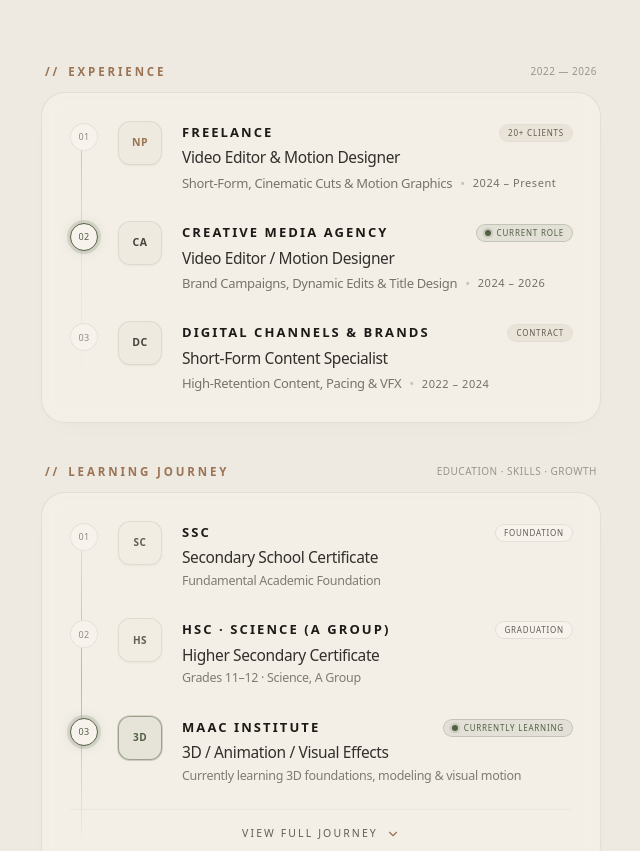
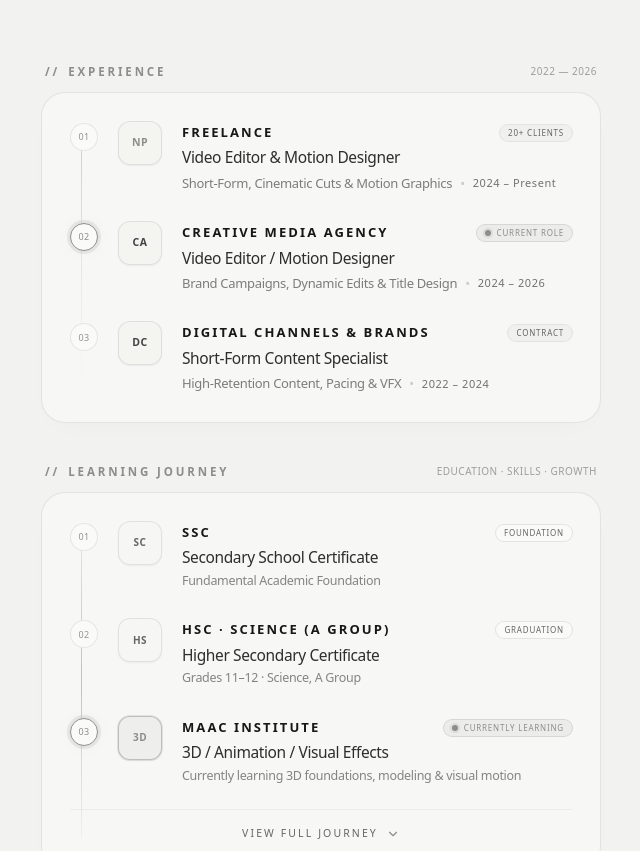
Before and after one commit to nbtsp38-bot/niharparekh, a Next.js app: page /about in a window 1280 px wide. Shown: the part 1220-2071 px from the top of the page, without its empty margins (319-959 px from the left). Built offline with nearby package versions, Linux system fonts and the light colour scheme.

Commit message:
Restore silver monochrome & dark graphite visual identity across entire portfolio

```diff
--- a/app/globals.css
+++ b/app/globals.css
@@ -3,53 +3,50 @@
 @custom-variant dark (&:where(.dark, .dark *));
 
 :root {
-  /* Backgrounds — warm limestone / natural paper */
-  --background: #EEE9E1;
-  --background-secondary: #E3DDD3;
-  --background-deep: #E3DDD3;
+  /* Backgrounds — cool neutral paper / light gray */
+  --background: #F2F2F0;
+  --background-secondary: #E8E8E6;
+  --background-deep: #E8E8E6;
 
   /* Surfaces */
-  --surface: #F7F3EC;
-  --surface-primary: #F7F3EC;
-  --surface-secondary: #EAE3D8;
-  --surface-elevated: #FFFDF8;
-  --surface-soft: #EAE3D8;
-  --surface-warm: #EAE3D8;
+  --surface: #FAFAF9;
+  --surface-primary: #FAFAF9;
+  --surface-secondary: #F0F0EE;
+  --surface-elevated: #FFFFFF;
+  --surface-soft: #F0F0EE;
+  --surface-warm: #EAEAE8;
 
   /* Legacy & system mappings */
-  --muted: #EAE3D8;
-  --frame: #EEE9E1;
+  --muted: #F0F0EE;
+  --frame: #F2F2F0;
 
-  /* Text — deep warm charcoal, not pure black */
-  --text-primary: #1C1A17;
-  --foreground: #1C1A17;
-  --text-secondary: #625D55;
-  --muted-foreground: #625D55;
-  --text-muted: #8B8378;
+  /* Text — crisp charcoal & neutral grays */
+  --text-primary: #171717;
+  --foreground: #171717;
+  --text-secondary: #666666;
+  --muted-foreground: #666666;
+  --text-muted: #8A8A88;
 
-  /* Borders — soft, low opacity */
-  --border: rgba(28, 26, 23, 0.08);
-  --border-strong: rgba(28, 26, 23, 0.14);
+  /* Borders — clean subtle gray */
+  --border: rgba(23, 23, 23, 0.09);
+  --border-strong: rgba(23, 23, 23, 0.16);
 
-  /* Photography-inspired muted natural accents */
-  --sand: #9A7454;
-  --accent: #9A7454;
-  --accent-sand: #9A7454;
-  --accent-light: #B89273;
-  --accent-highlight: #B89273;
-  --accent-soft: rgba(154, 116, 84, 0.08);
-
-  --terracotta: #9C634D;
-  --accent-terracotta: #9C634D;
-
-  --olive: #536044;
-  --accent-olive: #536044;
-
-  --blue-gray: #7F929E;
-  --accent-blue: #7F929E;
+  /* Silver Monochrome Accents */
+  --accent: #8D8D89;
+  --accent-light: #555555;
+  --accent-highlight: #555555;
+  --accent-soft: rgba(141, 141, 137, 0.12);
+  --sand: #8D8D89;
+  --accent-sand: #8D8D89;
+  --terracotta: #666666;
+  --accent-terracotta: #666666;
+  --olive: #8D8D89;
+  --accent-olive: #8D8D89;
+  --blue-gray: #666666;
+  --accent-blue: #666666;
 
   /* Ring */
-  --ring: #9A7454;
+  --ring: #8D8D89;
 
   /* Font stacks */
   --font-sans: var(--font-geist-sans), system-ui, -apple-system, sans-serif;
@@ -58,53 +55,50 @@
 }
 
 .dark {
-  /* Backgrounds — rich, warm cinematic charcoal (not flat black) */
-  --background: #0D0C0A;
-  --background-secondary: #12110F;
-  --background-deep: #090908;
+  /* Backgrounds — deep dark graphite (not pure black) */
+  --background: #0B0B0B;
+  --background-secondary: #0F0F0F;
+  --background-deep: #080808;
 
-  /* Surfaces — clearly elevated warm charcoal with visible depth */
-  --surface: #171612;
-  --surface-primary: #171612;
-  --surface-secondary: #181613;
-  --surface-elevated: #1D1A15;
-  --surface-soft: #1D1A15;
-  --surface-warm: #221E19;
+  /* Surfaces — dark graphite with subtle tonal elevations */
+  --surface: #131313;
+  --surface-primary: #131313;
+  --surface-secondary: #171717;
+  --surface-elevated: #1A1A1A;
+  --surface-soft: #1A1A1A;
+  --surface-warm: #222222;
 
   /* Legacy & system mappings */
-  --muted: #181613;
-  --frame: #0D0C0A;
+  --muted: #171717;
+  --frame: #0B0B0B;
 
-  /* Text — warm ivory, crisp readable hierarchy */
-  --text-primary: #F0E9DE;
-  --foreground: #F0E9DE;
-  --text-secondary: #B4AA9D;
-  --muted-foreground: #B4AA9D;
-  --text-muted: #81786D;
+  /* Text — cool silver typography */
+  --text-primary: #E3E3E1;
+  --foreground: #E3E3E1;
+  --text-secondary: #A6A6A3;
+  --muted-foreground: #A6A6A3;
+  --text-muted: #777773;
 
-  /* Borders — visible, refined tactile edges */
-  --border: rgba(240, 233, 222, 0.12);
-  --border-strong: rgba(240, 233, 222, 0.18);
+  /* Borders — subtle silver/gray */
+  --border: rgba(255, 255, 255, 0.09);
+  --border-strong: rgba(255, 255, 255, 0.16);
 
-  /* Photography-inspired desaturated accents */
-  --sand: #B28A68;
-  --accent: #B28A68;
-  --accent-sand: #B28A68;
-  --accent-light: #CBA787;
-  --accent-highlight: #CBA787;
-  --accent-soft: rgba(178, 138, 104, 0.10);
-
-  --terracotta: #A96F57;
-  --accent-terracotta: #A96F57;
-
-  --olive: #586348;
-  --accent-olive: #586348;
-
-  --blue-gray: #9DADB7;
-  --accent-blue: #9DADB7;
+  /* Silver / Brushed Metal Accents */
+  --accent: #C7C7C3;
+  --accent-light: #E4E4E1;
+  --accent-highlight: #E4E4E1;
+  --accent-soft: rgba(199, 199, 195, 0.12);
+  --sand: #C7C7C3;
+  --accent-sand: #C7C7C3;
+  --terracotta: #A6A6A3;
+  --accent-terracotta: #A6A6A3;
+  --olive: #C7C7C3;
+  --accent-olive: #C7C7C3;
+  --blue-gray: #A6A6A3;
+  --accent-blue: #A6A6A3;
 
   /* Ring */
-  --ring: #B28A68;
+  --ring: #C7C7C3;
 }
 
 @theme inline {
--- a/app/layout.tsx
+++ b/app/layout.tsx
@@ -31,8 +31,8 @@ export const metadata: Metadata = baseMetadata;
 
 export const viewport: Viewport = {
   themeColor: [
-    { media: "(prefers-color-scheme: light)", color: "#EEE9E1" },
-    { media: "(prefers-color-scheme: dark)", color: "#080807" },
+    { media: "(prefers-color-scheme: light)", color: "#F2F2F0" },
+    { media: "(prefers-color-scheme: dark)", color: "#0B0B0B" },
   ],
   width: "device-width",
   initialScale: 1,
--- a/components/about/education.tsx
+++ b/components/about/education.tsx
@@ -168,8 +168,8 @@ function JourneyEntry({
         <span
           className={`flex h-6 w-6 items-center justify-center rounded-full border font-mono text-[8px] font-medium tracking-wider transition-all duration-300 sm:h-7 sm:w-7 sm:text-[9px] ${
             item.isCurrent
-              ? "border-accent-olive bg-surface-primary text-accent-olive shadow-[0_0_12px_-2px_rgba(85,97,69,0.35)] ring-3 ring-accent-olive/15 dark:bg-surface-elevated"
-              : "border-border bg-surface-primary text-muted-foreground/70 group-hover:border-accent-sand/70 group-hover:text-accent-sand dark:border-border dark:bg-surface-elevated"
+              ? "border-accent bg-surface-primary text-accent shadow-[0_0_12px_-2px_rgba(199,199,195,0.35)] ring-3 ring-accent/15 dark:bg-surface-elevated"
+              : "border-border bg-surface-primary text-muted-foreground/70 group-hover:border-accent/70 group-hover:text-accent dark:border-border dark:bg-surface-elevated"
           }`}
         >
           {item.num}
@@ -181,9 +181,9 @@ function JourneyEntry({
         <span
           className={`flex h-11 w-11 items-center justify-center rounded-xl border font-mono text-[10px] font-semibold tracking-wider shadow-xs transition-all duration-300 ${
             item.isCurrent
-              ? "border-accent-olive/50 bg-accent-olive/[0.08] text-accent-olive ring-1 ring-accent-olive/20"
+              ? "border-accent/50 bg-accent/[0.08] text-accent ring-1 ring-accent/20"
               : item.type === "creative-practice"
-              ? "border-border bg-surface-secondary/50 text-foreground/80 group-hover:border-accent-sand/40 group-hover:bg-surface-secondary dark:border-border dark:bg-surface-secondary/40 dark:group-hover:border-accent-sand/35"
+              ? "border-border bg-surface-secondary/50 text-foreground/80 group-hover:border-accent/40 group-hover:bg-surface-secondary dark:border-border dark:bg-surface-secondary/40 dark:group-hover:border-accent/35"
               : "border-border bg-surface-secondary/30 text-muted-foreground group-hover:border-border group-hover:text-foreground/75 dark:border-border dark:bg-surface-secondary/20"
           }`}
         >
@@ -202,7 +202,7 @@ function JourneyEntry({
           <span
             className={`inline-flex items-center gap-1.5 rounded-full px-2 py-0.5 font-mono text-[7.5px] font-medium uppercase tracking-widest sm:text-[8px] ${
               item.isCurrent
-                ? "bg-accent-olive/10 text-accent-olive ring-1 ring-accent-olive/30"
+                ? "bg-accent/10 text-accent ring-1 ring-accent/30"
                 : item.type === "creative-practice"
                 ? "bg-surface-secondary text-muted-foreground ring-1 ring-border"
                 : "bg-surface-primary text-muted-foreground ring-1 ring-border"
@@ -210,8 +210,8 @@ function JourneyEntry({
           >
             {item.isCurrent && (
               <span className="relative flex h-1.5 w-1.5">
-                <span className="absolute inline-flex h-full w-full animate-ping rounded-full bg-accent-olive opacity-75" />
-                <span className="relative inline-flex h-1.5 w-1.5 rounded-full bg-accent-olive" />
+                <span className="absolute inline-flex h-full w-full animate-ping rounded-full bg-accent opacity-75" />
+                <span className="relative inline-flex h-1.5 w-1.5 rounded-full bg-accent" />
               </span>
             )}
             {item.badge}
--- a/components/about/experience.tsx
+++ b/components/about/experience.tsx
@@ -135,8 +135,8 @@ function ExperienceItem({
         <span
           className={`flex h-6 w-6 items-center justify-center rounded-full border font-mono text-[8px] font-medium tracking-wider transition-all duration-300 sm:h-7 sm:w-7 sm:text-[9px] ${
             entry.isCurrent
-              ? "border-accent-olive bg-surface-primary text-accent-olive shadow-[0_0_12px_-2px_rgba(85,97,69,0.35)] ring-3 ring-accent-olive/15 dark:bg-surface-elevated"
-              : "border-border bg-surface-primary text-muted-foreground/70 group-hover:border-accent-sand/70 group-hover:text-accent-sand dark:border-border dark:bg-surface-elevated"
+              ? "border-accent bg-surface-primary text-accent shadow-[0_0_12px_-2px_rgba(199,199,195,0.35)] ring-3 ring-accent/15 dark:bg-surface-elevated"
+              : "border-border bg-surface-primary text-muted-foreground/70 group-hover:border-accent/70 group-hover:text-accent dark:border-border dark:bg-surface-elevated"
           }`}
         >
           {entry.num}
@@ -145,9 +145,9 @@ function ExperienceItem({
 
       {/* Monogram / Brand Icon */}
       <div className="relative z-10 hidden shrink-0 sm:flex">
-        <span className="flex h-11 w-11 items-center justify-center rounded-xl border border-border bg-surface-secondary/50 font-mono text-[10.5px] font-semibold tracking-wider text-foreground/80 shadow-xs transition-all duration-300 group-hover:border-accent-sand/40 group-hover:bg-surface-secondary dark:border-border dark:bg-surface-secondary/40 dark:group-hover:border-accent-sand/35 dark:group-hover:bg-surface-secondary">
+        <span className="flex h-11 w-11 items-center justify-center rounded-xl border border-border bg-surface-secondary/50 font-mono text-[10.5px] font-semibold tracking-wider text-foreground/80 shadow-xs transition-all duration-300 group-hover:border-accent/40 group-hover:bg-surface-secondary dark:border-border dark:bg-surface-secondary/40 dark:group-hover:border-accent/35 dark:group-hover:bg-surface-secondary">
           {entry.type === "freelance" ? (
-            <span className="text-accent-sand">{entry.monogram}</span>
+            <span className="text-accent">{entry.monogram}</span>
           ) : (
             <span>{entry.monogram}</span>
           )}
@@ -166,14 +166,14 @@ function ExperienceItem({
             <span
               className={`inline-flex items-center gap-1.5 rounded-full px-2 py-0.5 font-mono text-[7.5px] font-medium uppercase tracking-widest sm:text-[8px] ${
                 entry.isCurrent
-                  ? "bg-accent-olive/10 text-accent-olive ring-1 ring-accent-olive/30"
+                  ? "bg-accent/10 text-accent ring-1 ring-accent/30"
                   : "bg-surface-secondary text-muted-foreground ring-1 ring-border"
               }`}
             >
               {entry.isCurrent && (
                 <span className="relative flex h-1.5 w-1.5">
-                  <span className="absolute inline-flex h-full w-full animate-ping rounded-full bg-accent-olive opacity-75" />
-                  <span className="relative inline-flex h-1.5 w-1.5 rounded-full bg-accent-olive" />
+                  <span className="absolute inline-flex h-full w-full animate-ping rounded-full bg-accent opacity-75" />
+                  <span className="relative inline-flex h-1.5 w-1.5 rounded-full bg-accent" />
                 </span>
               )}
               {entry.tag}
--- a/components/about/polaroid-strip.tsx
+++ b/components/about/polaroid-strip.tsx
@@ -63,7 +63,7 @@ function PanelCard({
   const spotlightBg = useTransform(
     [spotX, spotY],
     ([x, y]) =>
-      `radial-gradient(130px circle at ${x}px ${y}px, rgba(178, 138, 104, 0.05), transparent 70%)`
+      `radial-gradient(130px circle at ${x}px ${y}px, rgba(227, 227, 225, 0.08), transparent 70%)`
   );
 
   // Smooth outward focus shift for neighboring cards
--- a/components/contact/contact-button.tsx
+++ b/components/contact/contact-button.tsx
@@ -47,7 +47,7 @@ export function ContactButton(): ReactNode {
       }
       transition={{ layout: { duration: 0.55, ease: EASE } }}
       style={{ borderRadius: 12 }}
-      className="focus-ring relative inline-flex h-11 cursor-pointer items-center justify-center bg-foreground px-5 text-sm font-medium text-background transition-colors duration-300 hover:bg-accent-sand hover:text-surface-elevated dark:hover:bg-accent-sand dark:hover:text-background-deep"
+      className="focus-ring relative inline-flex h-11 cursor-pointer items-center justify-center bg-foreground px-5 text-sm font-medium text-background transition-colors duration-300 hover:bg-accent hover:text-background dark:hover:bg-accent dark:hover:text-background-deep"
     >
       <motion.span
         layout="position"
--- a/components/contact/contact-card.tsx
+++ b/components/contact/contact-card.tsx
@@ -87,7 +87,7 @@ export function ContactCard(): ReactNode {
               background: useTransform(
                 [spotX, spotY],
                 ([x, y]) =>
-                  `radial-gradient(500px circle at ${x} ${y}, rgba(178, 138, 104, 0.035), rgba(169, 111, 87, 0.018) 40%, transparent 70%)`
+                  `radial-gradient(500px circle at ${x} ${y}, rgba(227, 227, 225, 0.04), transparent 70%)`
               ),
             }}
           />
@@ -132,7 +132,7 @@ export function ContactCard(): ReactNode {
                 className="group relative inline-flex cursor-pointer items-center gap-4 py-2 text-left font-mono text-[14px] sm:text-[16px] font-semibold uppercase tracking-[0.22em] text-foreground transition-colors hover:text-accent"
               >
                 <span>{copied ? "COPIED TO CLIPBOARD" : "LET'S WORK TOGETHER"}</span>
-                <span className="flex h-8 w-8 sm:h-9 sm:w-9 items-center justify-center rounded-full border border-border bg-surface-secondary text-foreground transition-all duration-300 group-hover:border-accent-sand/60 group-hover:bg-accent-sand group-hover:text-surface-elevated dark:border-border dark:bg-surface-elevated dark:group-hover:text-background-deep">
+                <span className="flex h-8 w-8 sm:h-9 sm:w-9 items-center justify-center rounded-full border border-border bg-surface-secondary text-foreground transition-all duration-300 group-hover:border-accent/60 group-hover:bg-accent group-hover:text-background-deep dark:border-border dark:bg-surface-elevated">
                   {copied ? (
                     <Check className="h-4 w-4" aria-hidden="true" />
                   ) : (
@@ -141,7 +141,7 @@ export function ContactCard(): ReactNode {
                 </span>
 
                 {/* Animated Underline */}
-                <span className="absolute bottom-0 left-0 h-[1.5px] w-0 bg-gradient-to-r from-accent-sand to-accent-light transition-all duration-400 ease-out group-hover:w-full" />
+                <span className="absolute bottom-0 left-0 h-[1.5px] w-0 bg-gradient-to-r from-accent to-accent-light transition-all duration-400 ease-out group-hover:w-full" />
               </button>
             </div>
 
```
Also changed, not shown: components/about/stack.tsx (+4 -4 lines), components/layout/page-backdrop.tsx (+4 -15 lines), components/projects/projects.tsx (+4 -4 lines).
